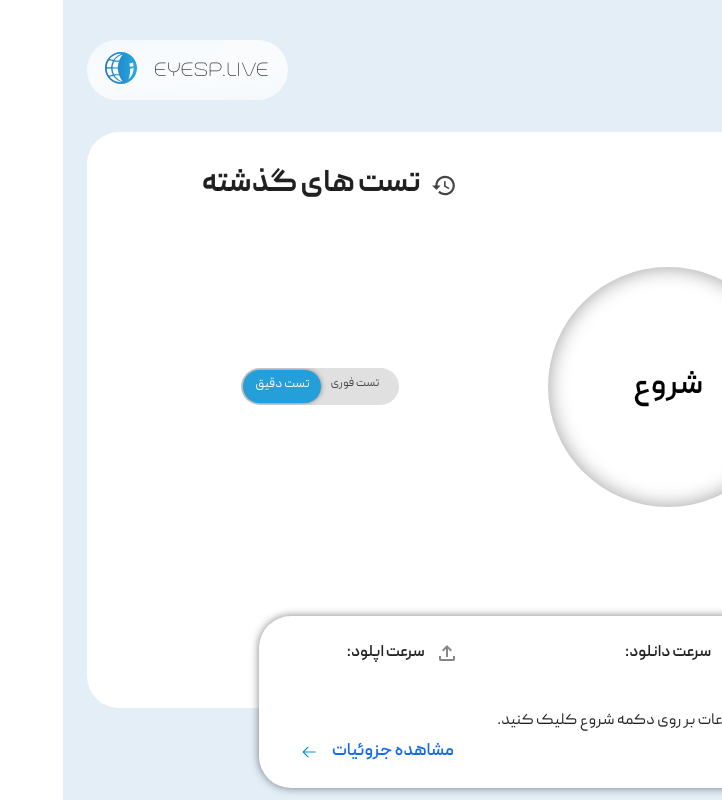
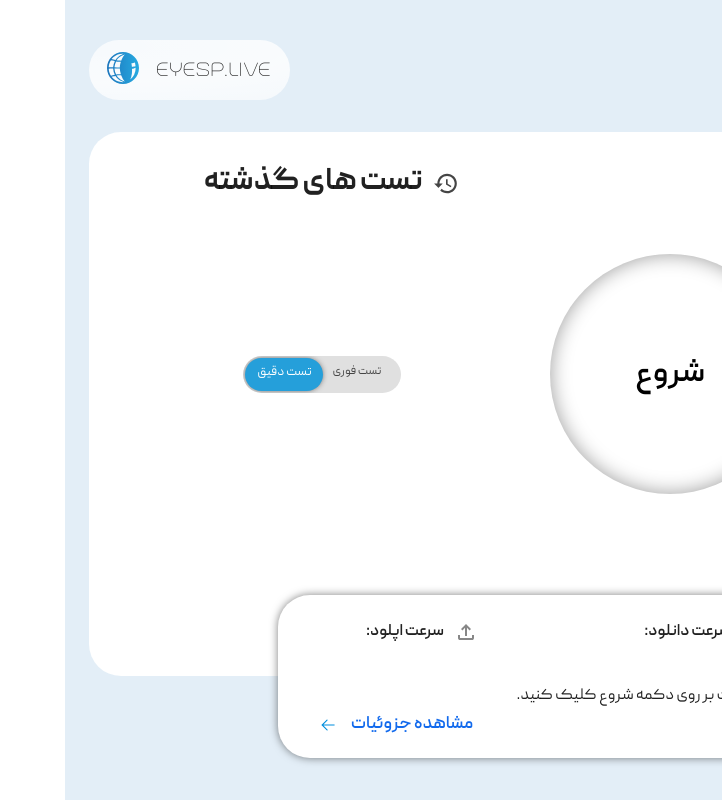
Before and after one commit to Raika-Company/eyesp-v1, a React (Vite) app in the folder client-app/: page / in a window 1280 px wide. Shown: the whole page, without its empty margins (558-1280 px from the left). Built offline with nearby package versions, Linux system fonts and the light colour scheme.

Commit message:
fix: handle the on of the box in the center of relative box

```diff
--- a/client-app/src/components/newSpeedtest/NewSpeedTest.jsx
+++ b/client-app/src/components/newSpeedtest/NewSpeedTest.jsx
@@ -24,6 +24,16 @@ import { Link } from "react-router-dom";
 import ShowResult from "./ShowResult";
 
 const NewSpeedTest = () => {
+  const [openDialog, setOpenDialog] = useState(false);
+  const [isGoButtonVisible, setIsGoButtonVisible] = useState(true);
+  const [speedData, setSpeedData] = useState({
+    ping: null,
+    downloadSpeed: null,
+  });
+  const [uploadSpeed, setUploadSpeed] = useState(null);
+  const [testStage, setTestStage] = useState(null);
+  const [boxHeight, setBoxHeight] = useState("90dvh");
+
   const theme = useTheme();
   const isMD = useMediaQuery(theme.breakpoints.down("md"));
   const isXS = useMediaQuery(theme.breakpoints.only("xs"));
@@ -33,18 +43,9 @@ const NewSpeedTest = () => {
     border: "none",
   }));
 
-  const [openDialog, setOpenDialog] = useState(false);
-
   const handleCloseDialog = () => {
     setOpenDialog(false);
   };
-  const [isGoButtonVisible, setIsGoButtonVisible] = useState(true);
-  const [speedData, setSpeedData] = useState({
-    ping: null,
-    downloadSpeed: null,
-  });
-  const [uploadSpeed, setUploadSpeed] = useState(null);
-  const [testStage, setTestStage] = useState(null);
 
   const handleButtonClick = () => {
     setIsGoButtonVisible(false);
@@ -80,16 +81,13 @@ const NewSpeedTest = () => {
         } else {
           clearInterval(interval);
           setTimeout(() => {
-            // Add a timeout here to delay the next test
             setTestStage("upload");
           }, 3000); // Delay the upload test by 3 seconds
         }
       }, 100);
       return () => clearInterval(interval);
     } else if (testStage === "upload") {
-      // Simulate upload test
       let timeElapsed = 0;
-      // Generate initial random number for upload
       let initialUpload = parseFloat((Math.random() * 10 + 5).toFixed(2)); // random number between 5 and 15
 
       const interval = setInterval(() => {
@@ -135,7 +133,6 @@ const NewSpeedTest = () => {
     }
   }, [testStage]);
 
-  const [boxHeight, setBoxHeight] = useState("90dvh");
   useEffect(() => {
     const navbarElement = document.querySelector(".nav-height");
 
@@ -147,51 +144,51 @@ const NewSpeedTest = () => {
     }
   }, []);
 
+  const TypographyBox = ({ label, value, variantLabel, variantValue }) => (
+    <Box sx={{ display: "flex", justifyContent: "space-between" }}>
+      <Typography variant={variantLabel} color="#676767">
+        {label}
+      </Typography>
+      <Typography variant={variantValue}>{value}</Typography>
+    </Box>
+  );
   const DesktopIP = () => {
     return (
-      <>
       <Box
         sx={{
           height: "60%",
           width: isMD ? "88%" : "73%",
           display: "flex",
-            justifyContent: "space-between",
+          flexDirection: isMD ? "column" : "row",
+          justifyContent: isMD ? "flex-start" : "space-between",
+          gap: isMD ? "20px" : "1px",
           alignItems: "center",
         }}
       >
         <Box sx={{ display: "flex", flexDirection: "column", gap: "10px" }}>
-            <Box
-              sx={{
-                display: "flex",
-                justifyContent: "space-between",
-              }}
-            >
-              <Typography variant="h3">ادرس IP:</Typography>
-              <Typography variant="h7">129.86.45.122</Typography>
+          <TypographyBox
+            label="ادرس IP:"
+            value="129.86.45.122"
+            variantLabel={isMD ? "h4" : "h3"}
+            variantValue="body1"
+          />
+          <TypographyBox
+            label="سرور:"
+            value="ایرانسل-تهران"
+            variantLabel="h3"
+            variantValue="body1"
+          />
         </Box>
-            <Box
-              sx={{
-                display: "flex",
-                justifyContent: "space-between",
-              }}
-            >
-              <Typography variant="h3">سرور:</Typography>
-              <Typography variant="h7">ایرانسل-تهران</Typography>
-            </Box>
-          </Box>
+
         <Box width="100%" display="flex" justifyContent="center">
           {isGoButtonVisible ? (
             <AnimatedButton
-                // onClick={handleButtonClick}
               onClick={handleButtonClick}
               sx={{
                 height: "clamp(10rem,10rem + 10vmin,16rem)",
                 width: "clamp(10rem,10rem + 10vmin,16rem)",
                 borderRadius: "50%",
-                  // borderWidth: "6px",
-                  // backgroundOrigin: "border-box",
                 boxShadow: "inset  0px 0px 20px #9C9C9C", // Updated the color to #3686B4
-
                 fontSize: "2rem",
                 fontWeight: "400",
                 lineHeight: "normal",
@@ -256,6 +253,7 @@ const NewSpeedTest = () => {
             </Box>
           )}
         </Box>
+
         <Box
           sx={{
             display: "flex",
@@ -280,180 +278,9 @@ const NewSpeedTest = () => {
             ></label>
           </label>
         </Box>
-        </Box>
-        <Box
-          sx={{
-            display: "flex",
-            flexDirection: "column",
-            justifyContent: "start",
-            position: "absolute",
-            backgroundColor: "white",
-            height: "30%",
-            width: "70%",
-            borderRadius: "2rem",
-            bottom: "-80px",
-            boxShadow: "0px 0px 8px rgba(0, 0, 0, 0.5)",
-          }}
-        >
-          <Box
-            sx={{
-              display: "flex",
-              justifyContent: "space-around",
-              height: "40%",
-              marginTop: "1.5em",
-              alignItems: "flex-start",
-            }}
-          >
-            <Box
-              sx={{
-                display: "flex",
-                justifyContent: "center",
-                gap: "10px",
-              }}
-            >
-              <img src={clockIcon} alt="clockIcon" />
 
-              <Typography variant="h6">پینگ:</Typography>
-              <Typography variant="h6">{speedData.ping}</Typography>
-            </Box>
-            <Box
-              sx={{
-                display: "flex",
-                justifyContent: "center",
-                gap: "10px",
-              }}
-            >
-              <img src={download} alt="clockIcon" />
-              <Typography variant="h6">سرعت دانلود:</Typography>
-              <Typography variant="h6">{speedData.downloadSpeed}</Typography>
-            </Box>
-            <Box
-              sx={{
-                display: "flex",
-                justifyContent: "center",
-                gap: "10px",
-              }}
-            >
-              <img src={upload} alt="clockIcon" />
-              <Typography variant="h6">سرعت اپلود:</Typography>
-              <Typography variant="h6">{uploadSpeed}</Typography>
-            </Box>
-          </Box>
-          <Box
-            sx={{
-              display: "flex",
-              justifyContent: "center",
-              backgroundColor: "white",
-              height: "20%",
-            }}
-          >
-            <Typography variant="h7">
-              برای دریافت اطلاعات بر روی دکمه شروع کلیک کنید.
-            </Typography>
-          </Box>{" "}
-          <Box
-            sx={{
-              display: "flex",
-              justifyContent: "end",
-              alignItems: "center",
-              width: "95%",
-              height: "10%",
-              gap: "5px",
-            }}
-          >
-            <Button component={Link} to="/history" variant="text">
-              مشاهده جزوئیات
-            </Button>
-            <img src={leftArrow} alt="leftArrow" />
-          </Box>
-        </Box>
-      </>
-    );
-  };
-
-  const MobileIP = () => {
-    return (
+        {isMD ? (
           <>
-        <Box
-          sx={{
-            height: "60%",
-            width: isMD ? "88%" : "73%",
-            display: "flex",
-            flexDirection: "column",
-            justifyContent: "flex-start",
-            gap: "20px",
-            alignItems: "center",
-          }}
-        >
-          <Box sx={{ display: "flex", flexDirection: "column", gap: "10px" }}>
-            <Box
-              sx={{
-                display: "flex",
-                justifyContent: "space-between",
-                gap: "20px",
-              }}
-            >
-              <Typography sx={{ color: "#676767" }} variant="h4">
-                ادرس IP:
-              </Typography>
-              <Typography variant="h7">129.86.45.122</Typography>
-            </Box>
-            <Box
-              sx={{
-                display: "flex",
-                justifyContent: "space-between",
-              }}
-            >
-              <Typography sx={{ color: "#676767" }} variant="h3">
-                سرور:
-              </Typography>
-              <Typography variant="h7">ایرانسل-تهران</Typography>
-            </Box>
-          </Box>
-          <Box>
-            <AnimatedButton
-              onClick={handleButtonClick}
-              sx={{
-                height: "clamp(10rem,10rem + 10vmin,16rem)",
-                width: "clamp(10rem,10rem + 10vmin,16rem)",
-                borderRadius: "50%",
-                boxShadow: "inset  0px 0px 20px #9C9C9C",
-                fontSize: "2rem",
-                fontWeight: "400",
-                lineHeight: "normal",
-                fontStyle: "normal",
-                color: "black",
-              }}
-              variant="outlined"
-            >
-              شروع
-            </AnimatedButton>
-          </Box>
-          <Box
-            sx={{
-              display: "flex",
-              flexDirection: "column",
-              justifyContent: "center",
-              gap: "12px",
-            }}
-            className="btn-container"
-          >
-            <label className="switch btn-color-mode-switch">
-              <input
-                type="checkbox"
-                name="color_mode"
-                id="color_mode"
-                value="1"
-              />
-              <label
-                htmlFor="color_mode"
-                data-on="تست فوری"
-                data-off="تست دقیق"
-                className="btn-color-mode-switch-inner"
-              ></label>
-            </label>
-          </Box>
-        </Box>
             <Box sx={{ display: "flex", flexDirection: "column" }}>
               <Typography variant="h7">برای دریافت اطلاعات بر روی </Typography>
               <Typography variant="h7">دکمه شروع کلیک کنید </Typography>
@@ -511,10 +338,104 @@ const NewSpeedTest = () => {
                 backgroundColor: "white",
                 height: "20%",
               }}
-        ></Box>{" "}
+            ></Box>
           </>
+        ) : (
+          <>
+            <Box
+              sx={{
+                display: "flex",
+                flexDirection: "column",
+                justifyContent: "start",
+                position: "absolute",
+                backgroundColor: "white",
+                height: "30%",
+                width: "70%",
+                borderRadius: "2rem",
+                bottom: "-15%",
+                boxShadow: "0px 0px 8px rgba(0, 0, 0, 0.5)",
+              }}
+            >
+              <Box
+                sx={{
+                  display: "flex",
+                  justifyContent: "space-around",
+                  height: "40%",
+                  marginTop: "1.5em",
+                  alignItems: "flex-start",
+                }}
+              >
+                <Box
+                  sx={{
+                    display: "flex",
+                    justifyContent: "center",
+                    gap: "10px",
+                  }}
+                >
+                  <img src={clockIcon} alt="clockIcon" />
+
+                  <Typography variant="h6">پینگ:</Typography>
+                  <Typography variant="h6">{speedData.ping}</Typography>
+                </Box>
+                <Box
+                  sx={{
+                    display: "flex",
+                    justifyContent: "center",
+                    gap: "10px",
+                  }}
+                >
+                  <img src={download} alt="clockIcon" />
+                  <Typography variant="h6">سرعت دانلود:</Typography>
+                  <Typography variant="h6">
+                    {speedData.downloadSpeed}
+                  </Typography>
+                </Box>
+                <Box
+                  sx={{
+                    display: "flex",
+                    justifyContent: "center",
+                    gap: "10px",
+                  }}
+                >
+                  <img src={upload} alt="clockIcon" />
+                  <Typography variant="h6">سرعت اپلود:</Typography>
+                  <Typography variant="h6">{uploadSpeed}</Typography>
+                </Box>
+              </Box>
+              <Box
+                sx={{
+                  display: "flex",
+                  justifyContent: "center",
+                  backgroundColor: "white",
+                  height: "20%",
+                }}
+              >
+                <Typography variant="h7">
+                  برای دریافت اطلاعات بر روی دکمه شروع کلیک کنید.
+                </Typography>
+              </Box>{" "}
+              <Box
+                sx={{
+                  display: "flex",
+                  justifyContent: "end",
+                  alignItems: "center",
+                  width: "95%",
+                  height: "10%",
+                  gap: "5px",
+                }}
+              >
+                <Button component={Link} to="/history" variant="text">
+                  مشاهده جزوئیات
+                </Button>
+                <img src={leftArrow} alt="leftArrow" />
+              </Box>
+            </Box>
+          </>
+        )}
+      </Box>
     );
   };
+
   return (
     <Container maxWidth="xl">
       <Box
@@ -529,7 +450,7 @@ const NewSpeedTest = () => {
         <Box
           sx={{
             backgroundColor: "#ffffff",
-            height: isXS ? "80%" : "72%",
+            height: isXS ? "80%" : "68%",
             width: "100%",
             borderRadius: "2rem",
             position: "relative",
@@ -566,7 +487,7 @@ const NewSpeedTest = () => {
               </Typography>
             </Box>
           </Box>
-          {isMD ? <MobileIP /> : <DesktopIP />}
+          <DesktopIP />
         </Box>
       </Box>
       <ShowResult
```
Lines whose indentation alone changed are shown as unchanged.
